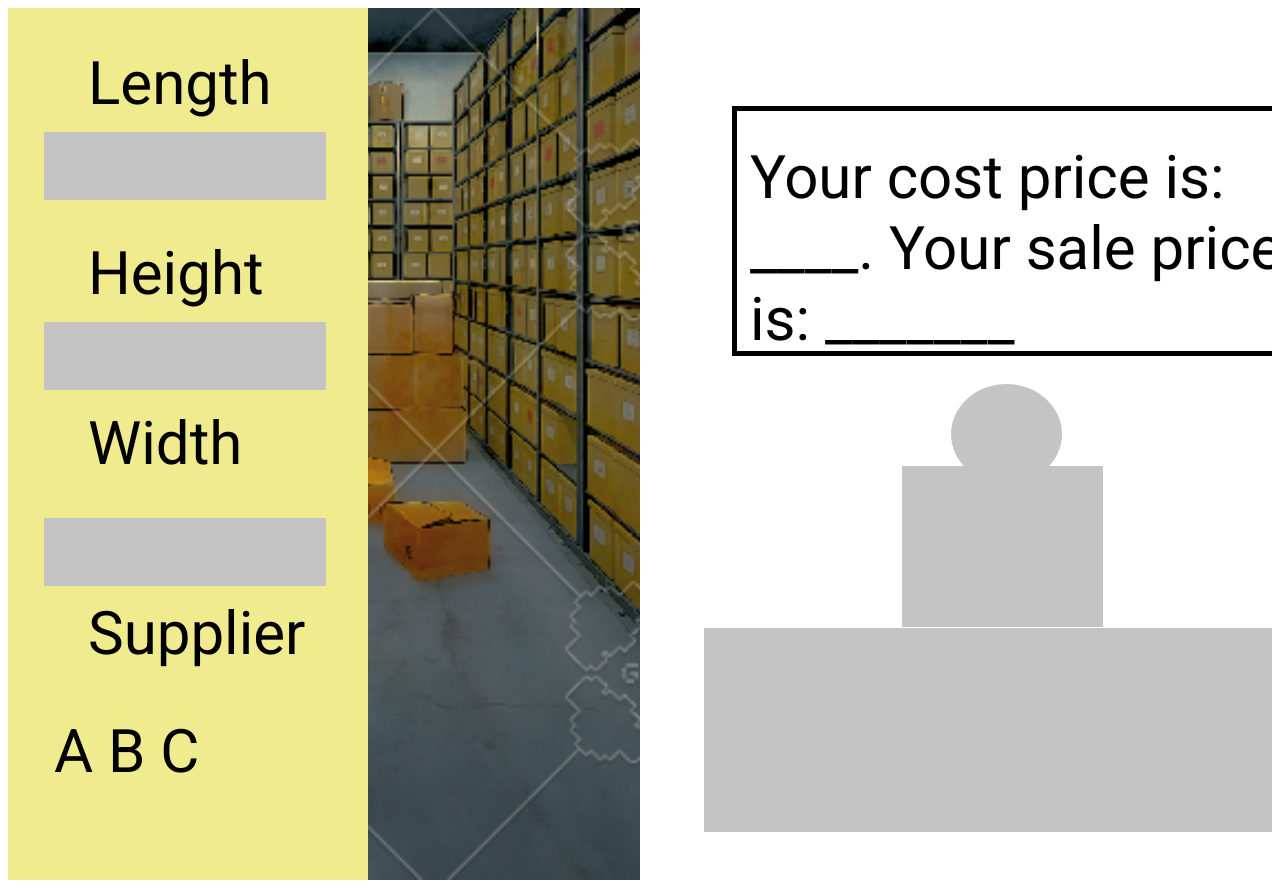
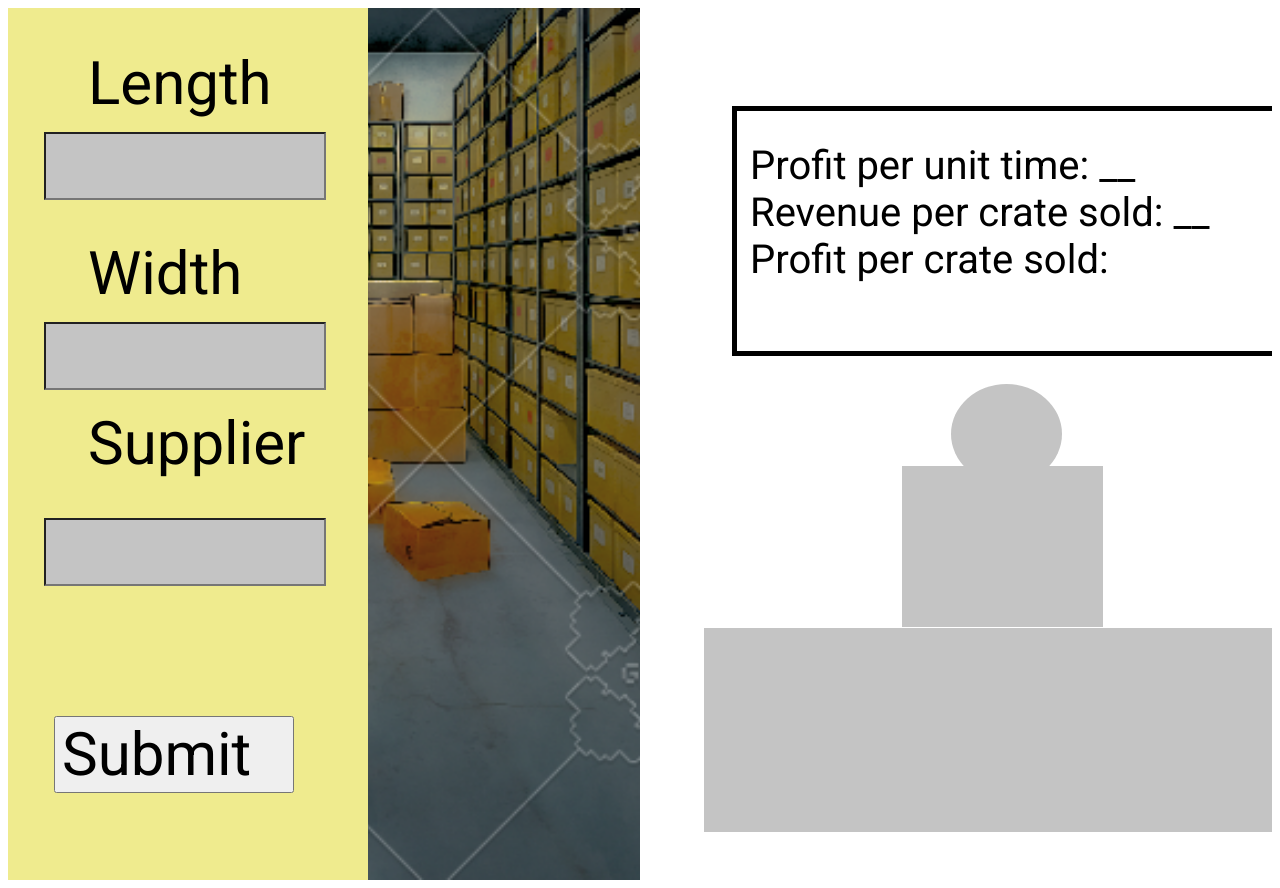
Before and after one commit to hewlett-packard-lovecraft/xhacks2021, a plain HTML site: page game/page2/index.html in a window 1280 px wide. Drawn offline with Linux system fonts and the light colour scheme.

Commit message:
add script

```diff
--- a/game/page2/css/main.css
+++ b/game/page2/css/main.css
@@ -152,7 +152,7 @@ body {
   left: 110px;
   font-family: Roboto;
   font-weight: Regular;
-  font-size: 60px;
+  font-size: 40px;
   opacity: 1;
   text-align: left;
 }
--- a/game/page2/index.html
+++ b/game/page2/index.html
@@ -6,24 +6,64 @@
       rel="stylesheet"
     />
     <link href="./css/main.css" rel="stylesheet" />
+    <script src="./index.js"></script>
     <title>Document</title>
   </head>
   <body>
     <div class="flex_container">
       <div class="v4_5">
-        <div class="v4_6"></div>
-        <span class="v4_7">Length</span><span class="v4_9">Height</span
-        ><span class="v4_10">Width</span><span class="v4_11">Supplier</span>
-        <div class="v4_14"></div>
-        <div class="v4_15"></div>
-        <div class="v4_16"></div>
-        <span class="v4_17">A B C</span>
+        <form onsubmit="handle_submit()" class="v4_6">
+          <div class="form_length">
+            <label for="length">
+              <span class="v4_7"> Length </span>
+            </label>
+            <input
+              type="number"
+              name="length"
+              id="length"
+              class="v4_14"
+              required
+            />
+          </div>
+
+          <div class="form_width">
+            <label for="width">
+              <span class="v4_9"> Width </span>
+            </label>
+            <input
+              type="number"
+              name="width"
+              id="width"
+              class="v4_15"
+              required
+            />
+          </div>
+
+          <div class="form_height">
+            <label for="height">
+              <span class="v4_10"> Supplier </span>
+            </label>
+            <input
+              type="number"
+              name="height"
+              id="height"
+              class="v4_16"
+              required
+            />
+          </div>
+          <span class="v4_11"></span>
+          <div class="form_submit">
+            <input type="submit" value="Submit" class="v4_17" />
+          </div>
+        </form>
       </div>
       <div class="v4_19">
         <div class="v4_20"></div>
-        <span class="v4_21"
-          >Your cost price is: ____. Your sale price is: _______</span
-        >
+        <span class="v4_21">
+          Profit per unit time: <span id="profit_per_crate_time">__</span> <br />
+          Revenue per crate sold: <span id="revenue_per_crate">__</span> <br />
+          Profit per crate sold: <span id="profit_per_crate"></span>
+        </span>
         <div class="v4_22"></div>
         <div class="v4_23"></div>
         <div class="v4_24"></div>
--- /dev/null
+++ b/game/page2/index.js
@@ -0,0 +1,28 @@
+/*
+ * assuming the cost of plywood is $10/foot
+ * Cost per crate = ( 10 * 2lw + 2hw + 2lh)
+ * Revenue = lwh * 15
+ */
+
+
+//document.getElementById("v4_6").addEventListener("submit", handle_submit);
+
+function handle_submit() {
+  const length = document.getElementById("length").value;
+  const width = document.getElementById("width").value;
+
+  console.log(width);
+  console.log(length);
+  const height = 20; // hard coded to 20ft
+  const time_per_crate = 1; // hours
+
+  const cost_per_crate = 10 * ( 2*length*width + 2*length*height + 2*width*height);
+  const revenue_per_crate = (length * width * height) * 36; // profit per crate
+  const profit_per_crate_time = (revenue_per_crate - cost_per_crate) / (time_per_crate);
+
+  document.getElementById("profit_per_crate_time").innerHTML = profit_per_crate_time;
+  document.getElementById("revenue_per_crate").innerHTML = revenue_per_crate;
+  document.getElementById("profit_per_crate").innerHTML = profit_per_crate;
+
+  console.log("profit_per_crate_time " + profit_per_crate_time);
+}
```
